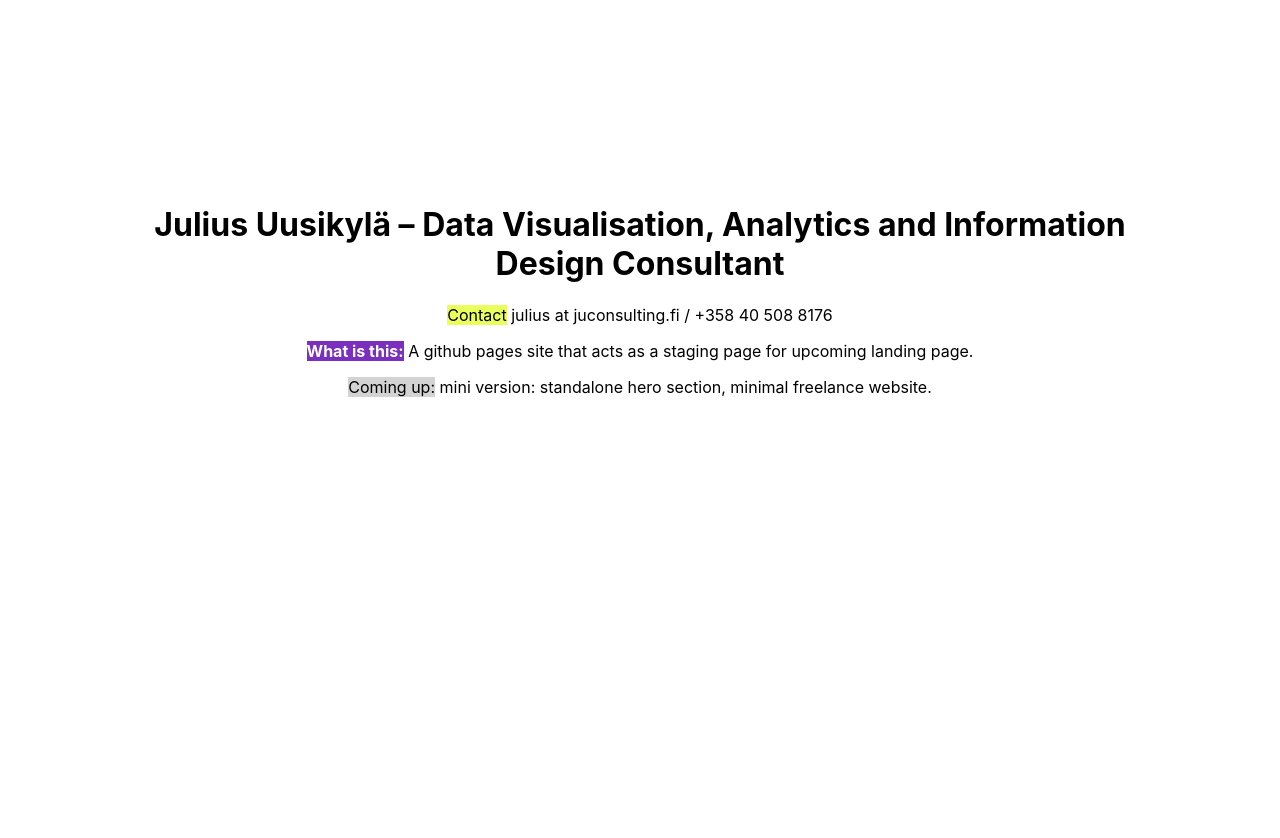
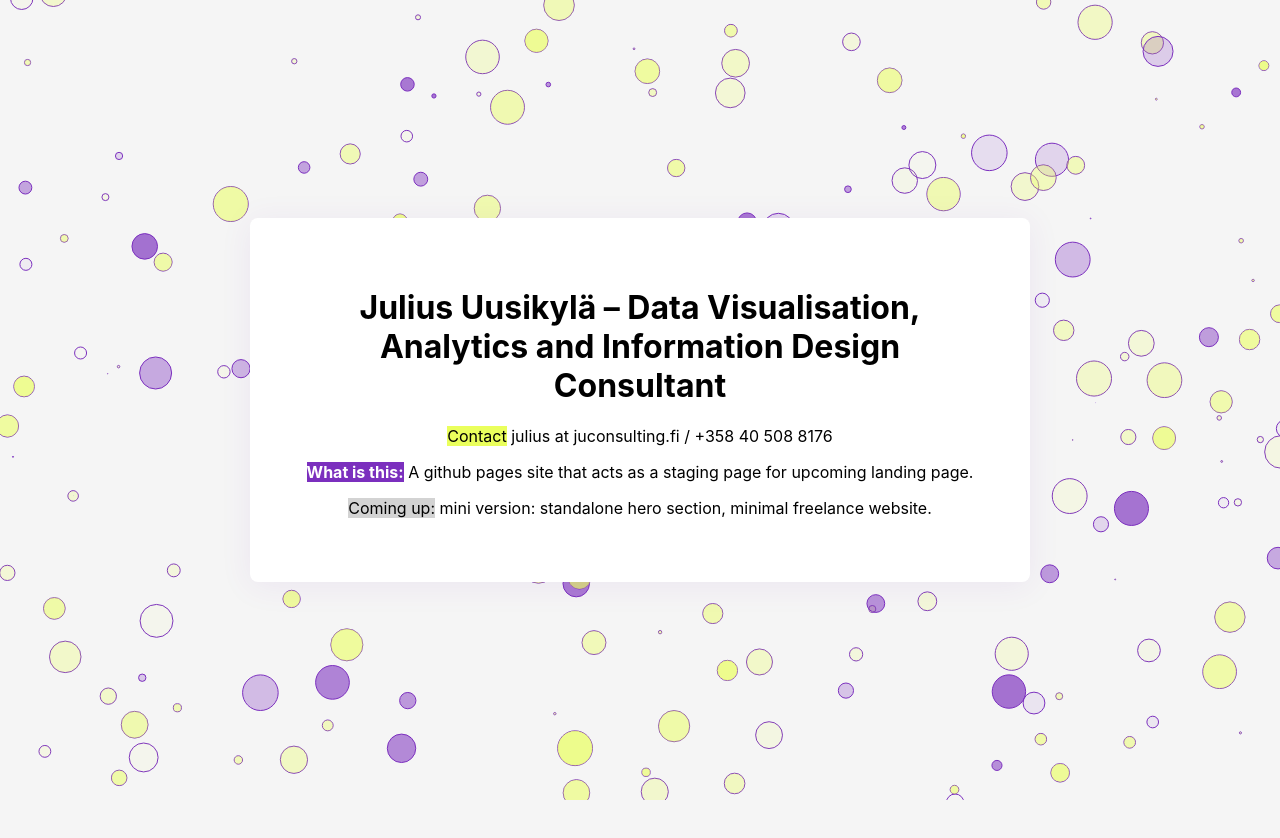
Before and after one commit to juliusuusikyla/staging-website, a plain HTML site: page index.html in a window 1280 px wide. After the commit the page ends 800 px from the top, so only its background shows below. Drawn offline with nearby package versions, Linux system fonts and the light colour scheme; a web font is replaced by a local one.

Commit message:
particles.js background test

```diff
--- a/index.html
+++ b/index.html
@@ -6,6 +6,9 @@
     <link rel="preload" href="Inter/Inter-VariableFont_opsz,wght.ttf" as="font" type="font/ttf" crossorigin>
   </head>
   <body>
+    <div id="particles-js"></div>
+
+    <div class="content-card">
       <h1 id="page-title">Hello!</h1>
         <script>
           document.getElementById('page-title').textContent = document.title;
@@ -18,5 +21,40 @@
       <p>
         <mark class="undone">Coming up:</mark> mini version: standalone hero section, minimal freelance website.
       </p>
+    </div>
+
+    <script src="https://cdn.jsdelivr.net/npm/particles.js@2.0.0/particles.min.js"></script>
+    <script>
+      particlesJS('particles-js', {
+        particles: {
+          number: { value: 160, density: { enable: true, value_area: 800 } },
+          color: { value: ['#eaff5c', '#eaff5c', '#eaff5c', '#7b2fbe'] },
+          shape: { type: 'circle', stroke: { width: 1, color: '#7b2fbe' } },
+          opacity: { value: 0.7, random: true },
+          size: { value: 18, random: true },
+          line_linked: { enable: false },
+          move: {
+            enable: true,
+            speed: 3,
+            direction: 'none',
+            random: true,
+            straight: false,
+            out_mode: 'out',
+            bounce: false
+          }
+        },
+        interactivity: {
+          detect_on: 'canvas',
+          events: {
+            onhover: { enable: true, mode: 'repulse' },
+            resize: true
+          },
+          modes: {
+            repulse: { distance: 60, duration: 0.4 }
+          }
+        },
+        retina_detect: true
+      });
+    </script>
   </body>
 </html>
--- a/style.css
+++ b/style.css
@@ -18,11 +18,36 @@
 
 body {
   font-family: "Inter", sans-serif;
+  margin: 0;
+  padding: 0;
+  width: 100%;
+  height: 100vh;
+  display: flex;
+  align-items: center;
+  justify-content: center;
+  background: whitesmoke;
+}
+
+#particles-js {
+  position: fixed;
+  top: 0;
+  left: 0;
+  width: 100%;
+  height: 100%;
+  z-index: 0;
+  background: whitesmoke;
+}
+
+.content-card {
+  position: relative;
+  z-index: 1;
+  background: white;
+  max-width: 700px;
+  width: 90%;
+  padding: 48px 40px;
+  border-radius: 8px;
   text-align: center;
-  max-width: 1000px;
-  margin: 20vh auto;
-  padding: 24px;
-  height: 100vh;
+  box-shadow: 0 4px 32px rgba(123, 47, 190, 0.08);
 }
 
 mark {
```
Lines whose indentation alone changed are shown as unchanged.
